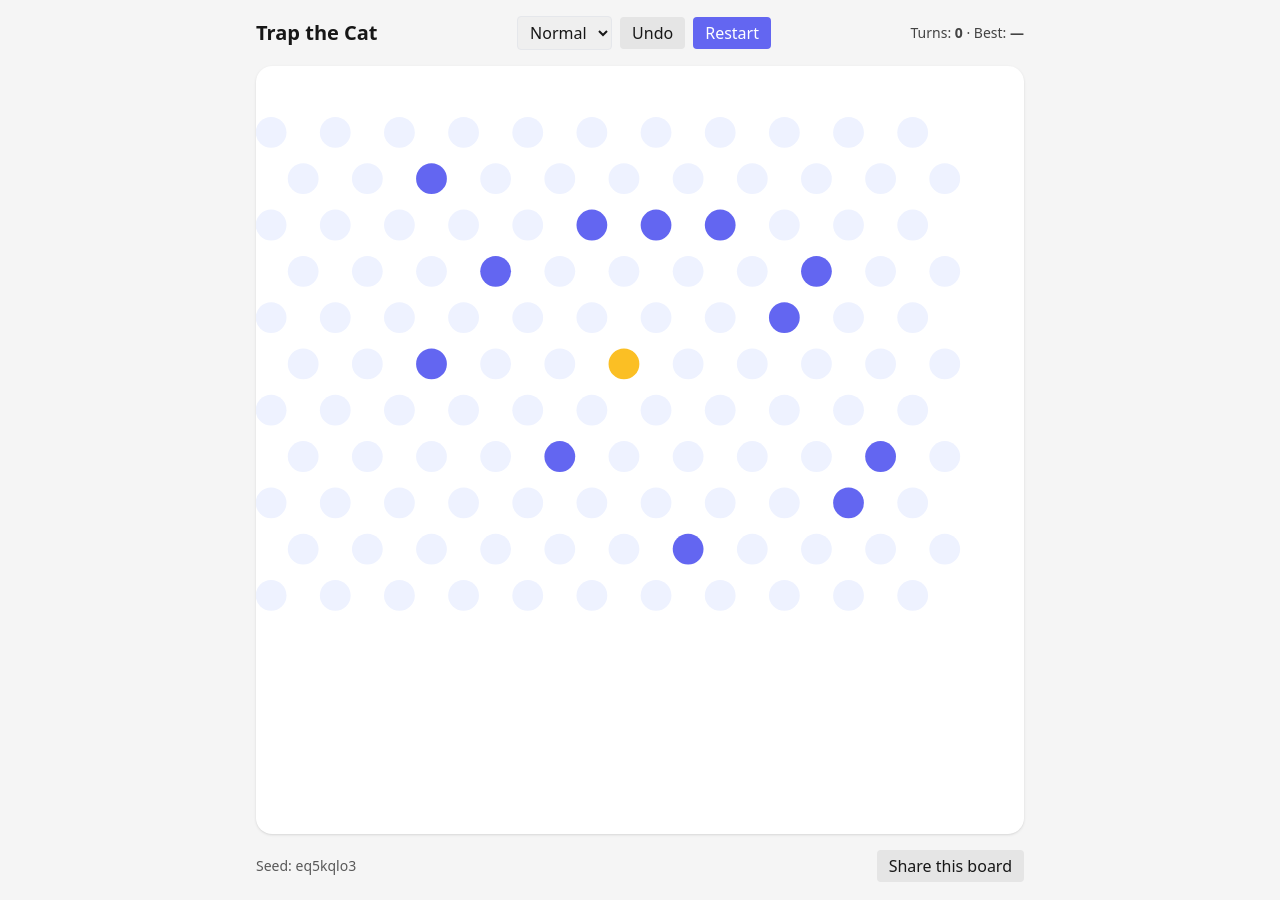
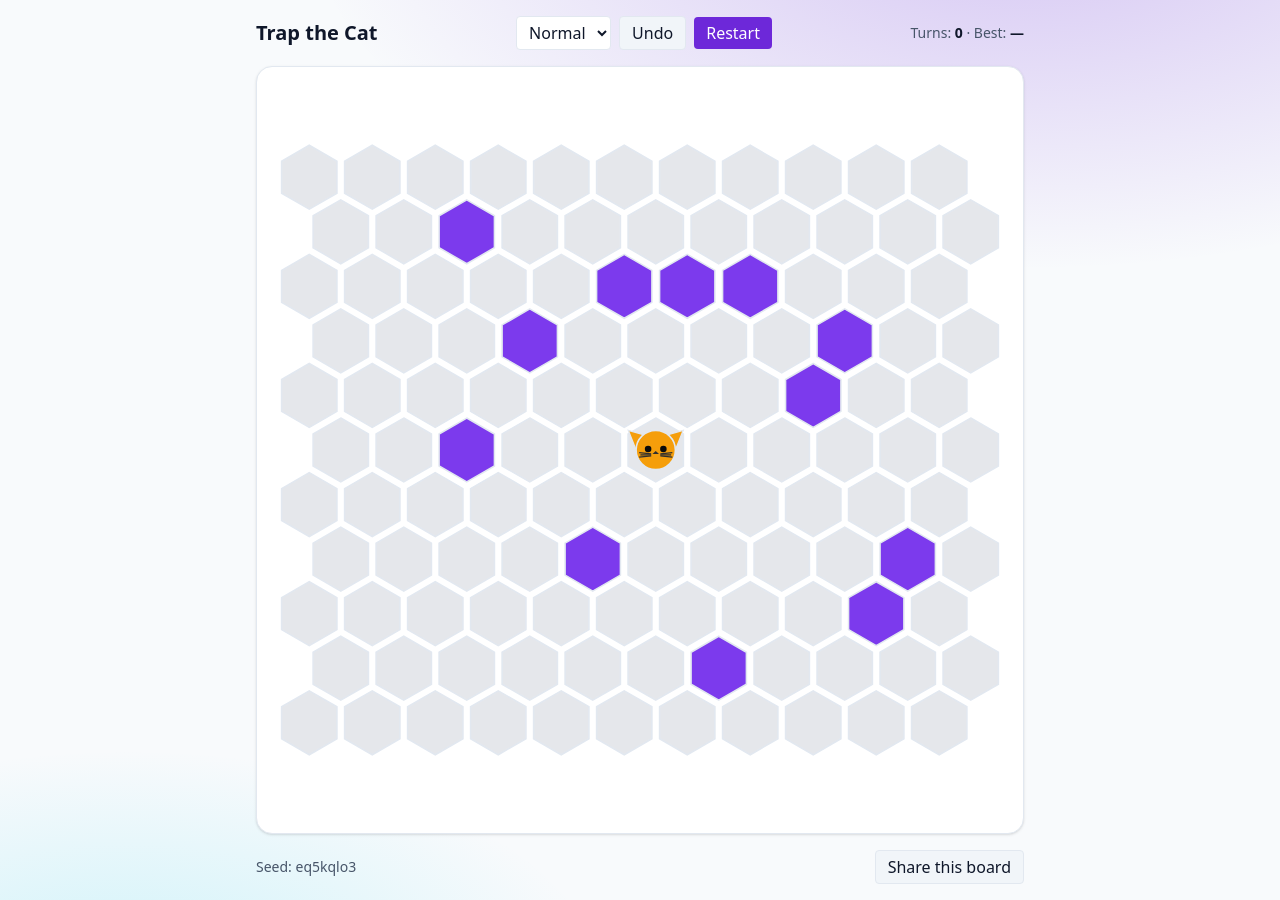
Before and after one commit to hgck000/trap-the-cat-clone, a React (Vite) app: page / in a window 1280 px wide. Built offline with nearby package versions, Linux system fonts and the light colour scheme.

Commit message:
Redesign the interface

```diff
--- /dev/null
+++ b/src/features/board/Cat.tsx
@@ -0,0 +1,45 @@
+type Props = { size: number; scale?: number };
+
+export function Cat({ size, scale = 1.75 }: Props) {
+  const S = size * scale;
+  const headR = S * 0.36;
+  // const ear   = S * 0.22;
+  const eyeR  = S * 0.06;
+  const eyeX  = S * 0.14;
+  const eyeY  = -S * 0.02;
+  const nose  = S * 0.06;
+  const whisk = S * 0.22;
+
+  return (
+    <g style={{ pointerEvents: 'none' }}> {}
+      {/* Tai trái / phải */}
+      <polygon
+        points={`${-headR*1.4},${-headR} ${-headR*0},${-headR*0.6} ${-headR},${-headR*0}`}
+        fill="var(--cat)" stroke="var(--line)" strokeWidth={1}
+      />
+      <polygon
+        points={`${ headR*1.4},${-headR} ${ headR*0},${-headR*0.6} ${ headR},${-headR*0}`}
+        fill="var(--cat)" stroke="var(--line)" strokeWidth={1}
+      />
+
+      {/* Đầu */}
+      <circle r={headR} fill="var(--cat)" stroke="var(--line)" strokeWidth={1.2} />
+
+      {/* Mắt */}
+      <circle cx={-eyeX} cy={eyeY} r={eyeR} fill="#0b0b0b" />
+      <circle cx={ eyeX} cy={eyeY} r={eyeR} fill="#0b0b0b" />
+
+      {/* Mũi */}
+      <polygon points={`0,${nose*0.3} ${-nose},${nose*1.2} ${nose},${nose*1.2}`} fill="#2f2f2f" />
+
+      {/* Râu hai bên */}
+      <line x1={-nose*1.4} y1={nose*1.2} x2={-nose*1.4 - whisk}    y2={nose*1.2 - nose*0.4} stroke="#2f2f2f" strokeWidth={1}/>
+      <line x1={-nose*1.4} y1={nose*1.5} x2={-nose*1.4 - whisk*0.9} y2={nose*1.5}             stroke="#2f2f2f" strokeWidth={1}/>
+      <line x1={-nose*1.4} y1={nose*1.8} x2={-nose*1.4 - whisk}    y2={nose*1.8 + nose*0.4}  stroke="#2f2f2f" strokeWidth={1}/>
+
+      <line x1={ nose*1.4} y1={nose*1.2} x2={ nose*1.4 + whisk}    y2={nose*1.2 - nose*0.4} stroke="#2f2f2f" strokeWidth={1}/>
+      <line x1={ nose*1.4} y1={nose*1.5} x2={ nose*1.4 + whisk*0.9} y2={nose*1.5}            stroke="#2f2f2f" strokeWidth={1}/>
+      <line x1={ nose*1.4} y1={nose*1.8} x2={ nose*1.4 + whisk}    y2={nose*1.8 + nose*0.4}  stroke="#2f2f2f" strokeWidth={1}/>
+    </g>
+  );
+}
--- a/src/features/board/board.tsx
+++ b/src/features/board/board.tsx
@@ -1,40 +1,126 @@
+import React from 'react';
 import type { Pos } from './hex';
+import { hexPoints } from './hex';
 import { useBoardStore } from './useBoard';
+import { Cat } from './Cat';
 
-const CELL = 34;
+const CELL = 28; // bán kính hợp lý hơn
 
 export function Board() {
-  const size = useBoardStore(s => s.size);
-  const grid = useBoardStore(s => s.grid);
-  const cat = useBoardStore(s => s.cat);
-  const blocked = useBoardStore(s => s.blocked);
-  const status = useBoardStore(s => s.status);
-  const placeBlock = useBoardStore(s => s.placeBlock);
+  const size      = useBoardStore(s => s.size);
+  const grid      = useBoardStore(s => s.grid);
+  const cat       = useBoardStore(s => s.cat);
+  const blocked   = useBoardStore(s => s.blocked);
+
+  const status       = useBoardStore(s => s.status);
+  const setStatus    = useBoardStore(s => s.setStatus);
+  const respawnRandom= useBoardStore(s => s.respawnRandom);
+
+  const placeBlock= useBoardStore(s => s.placeBlock);
+
+  const [fading, setFading] = React.useState<'in' | 'out'>('in');
+
+
+  // --- thông số hex pointy-top odd-r ---
+  const R = CELL;                           // bán kính
+  const HEX_W = Math.sqrt(3) * R;           // bề ngang 1 hex
+  const HEX_H = 2 * R;                      // bề cao 1 hex
+  const STEP_X = HEX_W;                     // khoảng cách tâm theo ngang
+  const STEP_Y = 0.75 * HEX_H;              // khoảng cách tâm theo dọc (3/4 H)
 
   const toXY = (p: Pos) => {
-    const x = p.c * CELL * 2 + (p.r % 2 ? CELL : 0);
-    const y = p.r * (CELL * 1.732 / 1.2);
+    const x = p.c * STEP_X + (p.r % 2 ? STEP_X / 2 : 0);
+    const y = p.r * STEP_Y;
     return { x, y };
   };
 
-  const w = size * CELL * 2 + CELL;
-  const h = size * CELL * 1.8;
+  // --- kích thước toàn board để canh giữa ---
+  const PAD = 16;
+  const boardW = size * HEX_W + HEX_W / 2;             // có offset nửa cột
+  const boardH = HEX_H + (size - 1) * STEP_Y;          // hàng đầu/cuối chiếm nửa hex
+  const vbX = -HEX_W / 2 - PAD;
+  const vbY = -HEX_H / 2 - PAD;
+  const vbW = boardW + PAD * 2;
+  const vbH = boardH + PAD * 2;
+
+  const HEX = React.useMemo(() => hexPoints(R * 0.9, 0.6), [R]); // thu nhỏ hình nhưng giữ spacing
+
+  // ========== NEW: state cho vị trí hiển thị của mèo (px) ==========
+  const initialXY = React.useMemo(() => toXY(cat), []); // chỉ tính 1 lần
+  const [catXY, setCatXY] = React.useState<{x:number,y:number}>(initialXY);
+  const catRef = React.useRef<SVGGElement | null>(null);
+
+  // Khi cat (r,c) đổi, animate translate từ catXY cũ → XY mới
+  React.useEffect(() => {
+    const target = toXY(cat);
+    setCatXY(target); // đổi state → CSS transition dưới sẽ mượt tới vị trí mới
+  }, [cat.r, cat.c]); // ràng buộc theo r,c
+
+  React.useEffect(() => {
+  let cancelled = false;
+
+  async function runFadeCycle() {
+    // Fade-out
+    setFading('out');
+    await delay(350);                 // thời lượng fade-out (ms)
+
+    if (cancelled) return;
+
+    // Respawn ván mới (đổi seed + init)
+    respawnRandom();
+
+    // Fade-in
+    setFading('in');
+    await delay(350);                 // thời lượng fade-in
+
+    if (cancelled) return;
+
+    // Trở lại chơi
+    setStatus('playing');
+  }
+
+  if (status === 'done') {
+    runFadeCycle();
+  }
+
+  return () => { cancelled = true };
+}, [status, respawnRandom, setStatus]);
+
+
+  // style nhóm mèo: transition transform
+  const catStyle: React.CSSProperties = {
+    transform: `translate(${catXY.x}px, ${catXY.y}px)`,
+    transition: 'transform 520ms cubic-bezier(.22,.61,.36,1)', // slow & mượt
+    pointerEvents: 'none', // mèo tràn qua ô khác vẫn không chặn click
+  };
 
   return (
     <svg
-      viewBox={`-16 -16 ${w + 32} ${h + 32}`}
-      className="w-full h-full bg-white dark:bg-neutral-800 rounded-2xl shadow"
+      viewBox={`${vbX} ${vbY} ${vbW} ${vbH}`}
+      preserveAspectRatio="xMidYMid meet"
+      className="w-full h-full bg-[var(--surface)] rounded-2xl shadow border border-[var(--line)]"
+      style={{
+        opacity: fading === 'in' ? 1 : 0,
+        transition: 'opacity 300ms ease',
+      }}
     >
+
       {grid.map((p, i) => {
         const { x, y } = toXY(p);
-        const k = `${p.r},${p.c}`;
-        const isBlocked = blocked.has(k);
-        const isCat = (p.r === cat.r && p.c === cat.c);
+        const key = `${p.r},${p.c}`;
+        const isBlocked = blocked.has(key);
+        const isCat = cat.r === p.r && cat.c === p.c;
+
+        const baseFill = isCat
+        ? 'var(--cell)'     // nền ô mèo: để cat nổi bật, ta chuyển nền ô mèo về màu cell
+        : isBlocked
+        ? 'var(--block)'
+        : 'var(--cell)';
 
         return (
           <g key={i} transform={`translate(${x},${y})`}>
-            <circle
-              r={CELL * 0.48}
+            <polygon
+              points={HEX}
               className={
                 isCat
                   ? 'fill-amber-400'
@@ -44,13 +130,28 @@ export function Board() {
                   ? 'fill-neutral-200 dark:fill-neutral-700'
                   : 'fill-indigo-50 hover:fill-indigo-300 cursor-pointer'
               }
+              style={{ fill: baseFill, stroke: 'var(--line)', strokeWidth: 1.2 }}
               onClick={() => {
+                if (status !== 'playing') return;
                 if (!isBlocked && !isCat) placeBlock(p);
               }}
             />
+            {/* {isCat && (
+              <g className="cat-hop">
+                <Cat size={CELL}/>
+              </g>
+            )} */}
           </g>
         );
       })}
+      <g ref={catRef} style={catStyle}>
+        {/* nền hex dưới mèo (tuỳ thích) — để mèo nổi bật, ta dùng màu cell */}
+        <Cat size={CELL} scale={1.5} />
+      </g>
     </svg>
   );
 }
+
+function delay(ms: number) {
+  return new Promise(resolve => setTimeout(resolve, ms));
+}
--- a/src/features/board/hex.ts
+++ b/src/features/board/hex.ts
@@ -44,3 +44,18 @@ export function seedRandom(seed: string) {
     return ((t ^ (t >>> 14)) >>> 0) / 4294967296;
   };
 }
+
+// Trả về chuỗi 'x,y x,y ...' cho <polygon points="...">
+export function hexPoints(radius: number, inset = 0): string {
+  // inset: bo góc nhẹ bằng cách thu nhỏ bán kính tí xíu
+  const r = radius - inset;
+  const pts: Array<[number, number]> = [];
+  for (let i = 0; i < 6; i++) {
+    // pointy-top: góc bắt đầu -90° (hướng lên)
+    const angle = (-90 + i * 60) * (Math.PI / 180);
+    const x = Math.cos(angle) * r;
+    const y = Math.sin(angle) * r;
+    pts.push([x, y]);
+  }
+  return pts.map(([x, y]) => `${x.toFixed(2)},${y.toFixed(2)}`).join(' ');
+}
--- a/src/features/board/useBoard.ts
+++ b/src/features/board/useBoard.ts
@@ -1,7 +1,8 @@
 import { create } from 'zustand';
-import { createGrid, isEdge, seedRandom } from './hex';
+import { createGrid, isEdge, seedRandom, neighborsOf } from './hex';
 import type { Pos } from './hex';
 import { shortestPathStep } from '../algo/bfs';
+
 
 type Difficulty = 'easy' | 'normal' | 'hard';
 
@@ -14,7 +15,7 @@ type State = {
   seed: string;
   turns: number;
   best: number | null;
-  status: 'playing' | 'won' | 'lost';
+  status: 'playing' | 'done';
   last?: {
     cat: Pos;
     blocked: Set<string>;
@@ -28,6 +29,8 @@ type Actions = {
   setDifficulty: (d: Difficulty) => void;
   placeBlock: (p: Pos) => void;
   undo: () => void;
+  respawnRandom: () => void;
+  setStatus: (s: State['status']) => void;
 };
 
 const KEY_BEST = 'ttc_best';
@@ -104,7 +107,17 @@ export const useBoardStore = create<State & Actions>((set, get) => ({
     const url = new URL(location.href);
     url.searchParams.set('difficulty', d);
     history.replaceState({}, '', url);
-    set({ difficulty: d }, () => get().init());
+    // set({ difficulty: d }, () => get().init());
+    set({ difficulty: d })   // chỉ set phần cần đổi
+    get().init()
+  },
+
+  setStatus: (s) => set({ status: s }),
+
+  respawnRandom: () => {
+    const newSeed = Math.random().toString(36).slice(2, 10);
+    set({ seed: newSeed });     // cập nhật seed trước
+    get().init();               // rồi init lại theo seed mới
   },
 
   placeBlock: (p) => {
@@ -121,39 +134,50 @@ export const useBoardStore = create<State & Actions>((set, get) => ({
   nextBlocked.add(key);
 
   // 2) BFS tìm bước kế tiếp
+  // 2) BFS tìm bước kế tiếp tới biên
 const step = shortestPathStep({ size, cat, blocked: nextBlocked });
 
-  // 2.a) Không có đường → Win
-  if (!step) {
+// === NEW: Kiểm tra nước đi hợp lệ xung quanh (không xét đường ra biên) ===
+const neighs = neighborsOf(cat, size);
+const freeNeighbors = neighs.filter(nb => !nextBlocked.has(`${nb.r},${nb.c}`));
+
+// 2.a) Nếu KHÔNG còn ô kề trống nào → Win (mèo hoàn toàn bị bao vây)
+if (freeNeighbors.length === 0) {
   const newTurns = turns + 1;
   const newBest = best === null || newTurns < best ? newTurns : best;
   if (newBest !== best) localStorage.setItem(KEY_BEST, String(newBest));
   set({
     blocked: nextBlocked,
     turns: newTurns,
-      status: 'won',
+    status: 'done',
     best: newBest,
     last: prev,
   });
-    alert('You win!');
+  // (UI-4 sẽ không dùng alert nữa; nếu bạn đã bỏ, xóa dòng dưới)
+  // alert('You win!');
   return;
 }
 
-  // 2.b) Có đường → mèo đi 1 bước
-  const moved = step;
+// 2.b) Nếu còn ô kề trống:
+//     - Nếu có `step` (tồn tại đường ra biên) → mèo đi theo `step`.
+//     - Nếu KHÔNG có `step` (không có đường ra biên) → mèo vẫn phải đi,
+//       chọn tạm 1 ô trống kề (ở đây chọn ngẫu nhiên cho đơn giản).
+const moved = step ?? freeNeighbors[Math.floor(Math.random() * freeNeighbors.length)];
 
-  // 3) Nếu bước mới ở biên → Lose
-  if (isEdge(moved, size)) {
+// Cập nhật di chuyển & lượt
 set({
   cat: moved,
   blocked: nextBlocked,
   turns: turns + 1,
-      status: 'lost',
   last: prev,
 });
-    alert('Cat escaped!');
+
+// 3) Nếu bước mới ở biên → KHÓA và để UI fade/respawn (không alert)
+if (isEdge(moved, size)) {
+  set({ status: 'done' });
   return;
 }
+
 
   // 4) Tiếp tục game
   set({
--- a/src/features/ui/footer.tsx
+++ b/src/features/ui/footer.tsx
@@ -14,8 +14,8 @@ export function Footer() {
 
   return (
     <footer className="w-full max-w-3xl flex items-center justify-between">
-      <p className="text-sm opacity-70">Seed: {seed}</p>
-      <button className="px-3 py-1 rounded bg-neutral-200 dark:bg-neutral-700" onClick={share}>
+      <p className="text-sm text-[var(--text-weak)]">Seed: {seed}</p>
+      <button className="px-3 py-1 rounded bg-[var(--surface-2)] border border-[var(--line)]" onClick={share}>
         Share this board
       </button>
     </footer>
--- a/src/features/ui/header.tsx
+++ b/src/features/ui/header.tsx
@@ -15,7 +15,7 @@ export function Header() {
 
       <div className="flex items-center gap-2">
         <select
-          className="px-2 py-1 rounded border"
+          className="px-2 py-1 rounded border border-[var(--line)] bg-[var(--surface)]"
           value={diff}
           onChange={e => setDiff(e.target.value as any)}
           disabled={status !== 'playing'}  // đổi độ khó khi đang chơi? tuỳ bạn. Ở đây mình khoá để tránh reset bất ngờ
@@ -26,20 +26,25 @@ export function Header() {
         </select>
 
         <button
-          className="px-3 py-1 rounded bg-neutral-200 dark:bg-neutral-700 disabled:opacity-50"
+          className="px-3 py-1 rounded bg-[var(--surface-2)] border border-[var(--line)] disabled:opacity-50"
           onClick={undo}
           disabled={status !== 'playing'}
         >
           Undo
         </button>
 
-        <button className="px-3 py-1 rounded bg-indigo-500 text-white" onClick={restart}>
+        <button
+          className="px-3 py-1 rounded bg-[var(--primary)] text-white hover:brightness-95"
+          onClick={restart}
+        >
           Restart
         </button>
+
       </div>
 
-      <div className="text-sm opacity-80">
-        Turns: <b>{turns}</b> · Best: <b>{best ?? '—'}</b>
+      <div className="text-sm text-[var(--text-weak)]">
+        Turns: <b className="text-[var(--text)]">{turns}</b>
+        {' '}· Best: <b className="text-[var(--text)]">{best ?? '—'}</b>
       </div>
     </header>
   )
--- a/src/index.css
+++ b/src/index.css
@@ -2,11 +2,70 @@
 @tailwind components;
 @tailwind utilities;
 
-/* Style mặc định nhỏ để nhìn dễ hơn */
-:root { color-scheme: light dark; }
+/* ===== Color System (Light/Dark) ===== */
+:root {
+  /* page & surfaces */
+  --bg:            #f8fafc;   /* slate-50 */
+  --surface:       #ffffff;   /* white card */
+  --surface-2:     #f1f5f9;   /* slate-100 */
+  --line:          #e2e8f0;   /* slate-200 */
+
+  /* brand & accents */
+  --primary:       #6d28d9;   /* violet-700 (nút chính) */
+  --primary-weak:  #a78bfa;   /* violet-300 (hover nhẹ) */
+  --accent:        #22d3ee;   /* cyan-400 */
+
+  /* game colors */
+  --cell:          #e5e7eb;   /* neutral-200 (ô trống) */
+  --cell-dark:     #374151;   /* gray-700  (trống dark) */
+  --block:         #7c3aed;   /* violet-600 (ô chặn) */
+  --cat:           #f59e0b;   /* amber-500 (mèo) */
+
+  /* text */
+  --text:          #0f172a;   /* slate-900 */
+  --text-weak:     #475569;   /* slate-600 */
+}
+
+:root.dark, :root[data-theme="dark"] {
+  --bg:            #0b1020;   /* deep night */
+  --surface:       #0f172a;   /* slate-900 */
+  --surface-2:     #111827;   /* gray-900 */
+  --line:          #1f2937;   /* gray-800 */
+
+  --primary:       #8b5cf6;   /* violet-500 */
+  --primary-weak:  #a78bfa;   /* violet-300 */
+  --accent:        #22d3ee;   /* cyan-400 */
+
+  --cell:          #334155;   /* slate-700 */
+  --cell-dark:     #1f2937;   /* gray-800 */
+  --block:         #8b5cf6;   /* violet-500 */
+  --cat:           #f59e0b;   /* amber-500 */
+
+  --text:          #e5e7eb;   /* neutral-200 */
+  --text-weak:     #94a3b8;   /* slate-400 */
+}
+
+/* nền trang nhẹ, tôn màu brand */
 body {
-  @apply bg-neutral-100 text-neutral-900 dark:bg-neutral-900 dark:text-neutral-100;
+  color: var(--text);
+  background:
+    radial-gradient(1200px 600px at 80% -10%, rgba(109,40,217,.25), transparent 60%),
+    radial-gradient(800px 400px at 10% 110%, rgba(34,211,238,.20), transparent 60%),
+    var(--bg);
 }
-button:focus-visible {
-  @apply outline outline-2 outline-indigo-500;
+
+button:focus-visible { @apply outline outline-2 outline-indigo-500; }
+
+/* ============ Cat hop animation ============ */
+/* ============ Cat hop animation (slow-mo) ============ */
+@keyframes cat-hop {
+  0%   { transform: translateY(0)    scale(1);    }
+  30%  { transform: translateY(-8px) scale(1.03); }
+  60%  { transform: translateY(-2px) scale(1.01); }
+  100% { transform: translateY(0)    scale(1);    }
 }
+.cat-hop {
+  animation: cat-hop 520ms cubic-bezier(.22,.61,.36,1); /*  dài hơn & eased mượt */
+  will-change: transform;
+  filter: drop-shadow(0 2px 2px rgba(0,0,0,.08));       /* nhẹ nhàng cho có chiều sâu */
+}
```
Also changed, not shown: src/assets/demo.png (added), 1 other file (tests, documents, lock files or other folders). Lines whose indentation alone changed are shown as unchanged.
